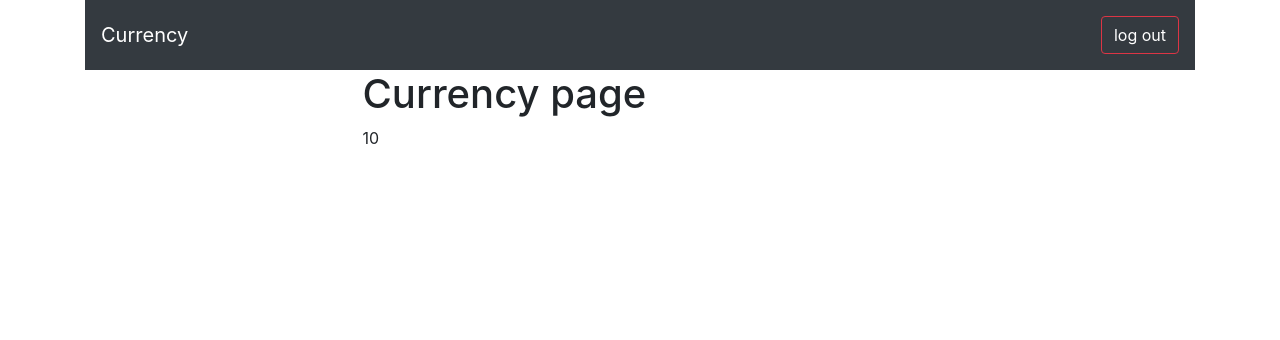
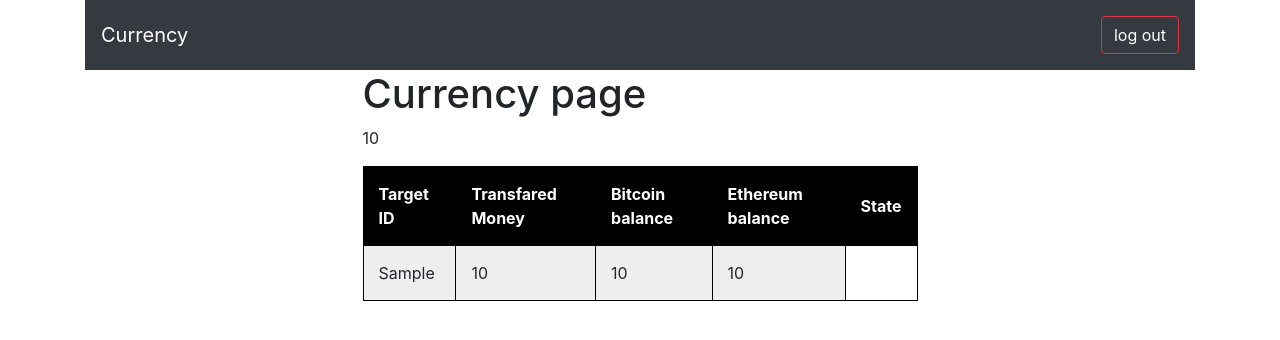
Before and after one commit to MotazBellah/transaction, a Flask app: template templates/trans_history.html in a window 1280 px wide. Shown: the top 340 px of the page. Run offline with Flask 2, Linux system fonts and the light colour scheme; the template is opened without the code that fills it: most values are stand-ins (such as "Sample title", 1, 10 or a date in 2020); some libraries are stand-ins or nearby versions.

Commit message:
Added table to show the transaction history

```diff
--- a/templates/trans_history.html
+++ b/templates/trans_history.html
@@ -18,6 +18,28 @@
             /* margin: auto; */
             width: 50%;
         }
+
+        table {
+              width:100%;
+            }
+            table, th, td {
+              border: 1px solid black;
+              border-collapse: collapse;
+            }
+            th, td {
+              padding: 15px;
+              text-align: left;
+            }
+            table#t01 tr:nth-child(even) {
+              background-color: #eee;
+            }
+            table#t01 tr:nth-child(odd) {
+             background-color: #fff;
+            }
+            table#t01 th {
+              background-color: black;
+              color: white;
+            }
         @media only screen and (max-width: 600px) {
           #log {
             width: 100%;
@@ -43,6 +65,24 @@
     {% for tran in transactions %}
     <p>{{ tran.currency_amount}}</p>
     {% endfor %}
+
+    <table id="t01">
+      <tr>
+        <th>Target ID</th>
+        <th>Transfared Money</th>
+        <th>Bitcoin balance</th>
+        <th>Ethereum balance</th>
+        <th>State</th>
+      </tr>
+      {% for tran in transactions %}
+          <tr>
+            <td>{{ tran.target_user }}</td>
+            <td>{{ tran.currency_amount }}</td>
+            <td>{{ currency.bitcoin_balance }}</td>
+            <td>{{ currency.bitcoin_balance }}</td>
+          </tr>
+      {% endfor %}
+    </table>
 </div>
 
 
--- a/views.py
+++ b/views.py
@@ -275,10 +275,11 @@ def transaction_history(user_id):
     user_id = login_session['user_id']
     user_tran = Transaction.query.filter_by(done=True).filter_by(user_id=user_id).all()
     target_tran = Transaction.query.filter_by(done=True).filter_by(target_user=user_id).all()
+    user_curr = Currency.query.filter_by(user_id=user_id).first()
 
     return render_template('trans_history.html',
-                           transactions=user_tran + target_tran
-                           )
+                           transactions=user_tran + target_tran,
+                           currency=user_curr)
 
 if __name__ == '__main__':
     # app.secret_key = 'super_secret_key'
```
